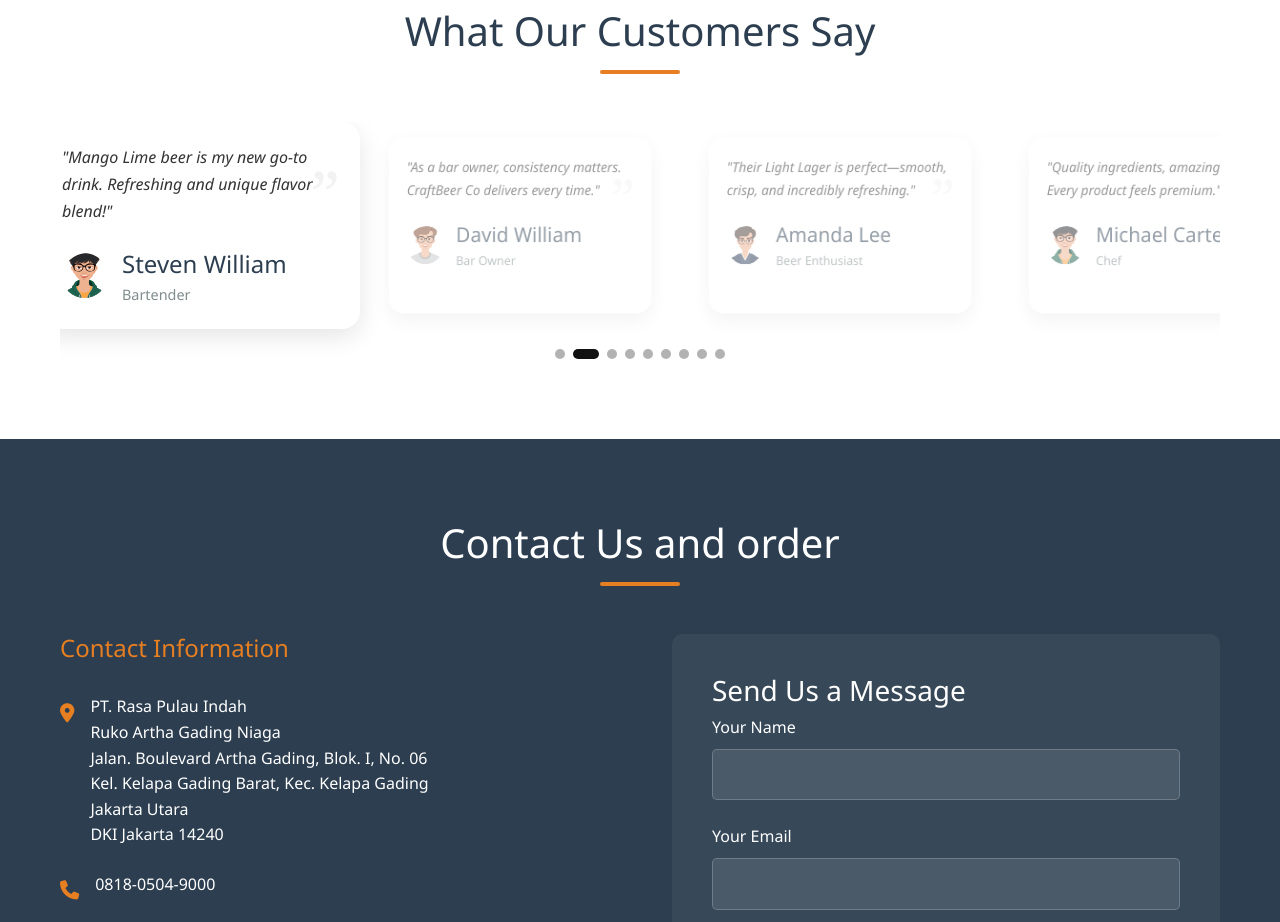
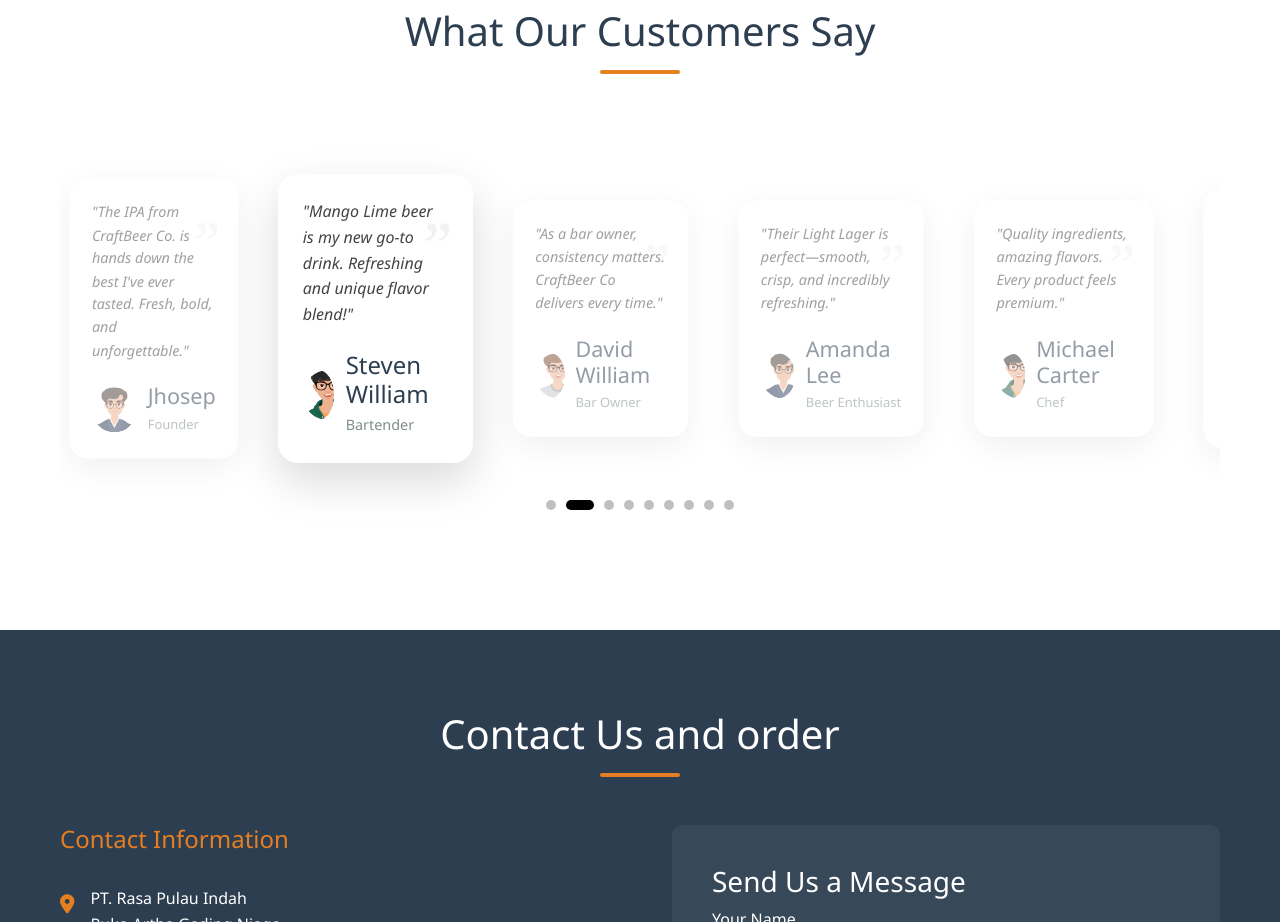
Before and after one commit to BlackCat-443/web, a plain HTML site: page index.html in a window 1280 px wide. Shown: the part 4500-5422 px from the top of the page. Drawn offline with nearby package versions, Linux system fonts and the light colour scheme.

Commit message:
Final Web Office

```diff
--- a/css/animations.css
+++ b/css/animations.css
@@ -63,72 +63,94 @@
 
 
 
-/*testimonial */
+/* =============== TESTIMONIAL (No 3D) =============== */
 .testimonial-carousel {
     width: 100%;
     position: relative;
     overflow: hidden;
-    margin-top: 30px;
+    padding: 40px 0;
 }
 
 .testimonial-track {
     display: flex;
+    gap: 30px;
+    align-items: center;
     transition: transform 0.7s ease-in-out;
 }
 
 .testimonial-card {
-    min-width: 320px;
-    padding: 22px;
+    width: 360px;
+    min-height: 210px;
+    padding: 25px;
     background: #fff;
-    border-radius: 18px;
-    box-shadow: 0 8px 25px rgba(0,0,0,0.1);
-    transform: scale(0.85) rotateY(15deg);
+    border-radius: 20px;
+    box-shadow: 0 10px 35px rgba(0,0,0,0.12);
     opacity: 0.5;
-    transition: 0.6s ease;
+    transform: scale(0.9);
+    transition: 0.5s ease;
 }
 
+/* Active centered card */
 .testimonial-card.active {
-    transform: scale(1) rotateY(0deg);
     opacity: 1;
+    transform: scale(1);
+    box-shadow: 0 18px 45px rgba(0,0,0,0.15);
 }
 
+/* Text */
+.testimonial-text {
+    font-size: 16px;
+    color: #444;
+    line-height: 1.6;
+    user-select: none;
+}
+
+/* Author */
 .testimonial-author {
     display: flex;
-    margin-top: 15px;
     align-items: center;
-    gap: 10px;
+    gap: 12px;
+    margin-top: 18px;
 }
 
 .author-image img {
-    width: 45px;
-    height: 45px;
+    width: 50px;
+    height: 50px;
     border-radius: 50%;
+    object-fit: cover;     /* foto tidak akan kepotong */
 }
 
 /* DOTS */
 .dots {
     display: flex;
     justify-content: center;
-    margin-top: 20px;
-    gap: 8px;
+    margin-top: 25px;
+    gap: 10px;
 }
 
 .dot {
     width: 10px;
     height: 10px;
+    background: rgba(0,0,0,0.25);
     border-radius: 20px;
-    background: rgba(0,0,0,0.3);
-    transition: 0.3s;
+    transition: 0.3s ease;
 }
 
 .dot.active {
-    width: 26px;
-    background: #111;
+    width: 28px;
+    background: #000;
 }
 
 /* Responsive */
-@media (max-width: 600px) {
+@media (max-width: 768px) {
     .testimonial-card {
-        min-width: 260px;
+        width: 300px;
     }
 }
+
+@media (max-width: 520px) {
+    .testimonial-card {
+        width: 250px;
+        padding: 20px;
+    }
+}
--- a/js/main.js
+++ b/js/main.js
@@ -161,6 +161,13 @@ document.addEventListener("DOMContentLoaded", () => {
     }
   });
 
+ // Fungsi untuk mendapatkan nomor telepon (dengan enkripsi sederhana) 6281319574154
+  function getPhoneNumber() {
+    // Enkripsi: base64 dari string yang dibalik
+    const encoded = "NDUxNDc1OTEzMTgyNg==";
+    return atob(encoded).split('').reverse().join('');
+  }
+
   // Kirim ke WhatsApp
   const contactForm = document.querySelector(".contact-form form");
   if (contactForm) {
@@ -182,7 +189,7 @@ document.addEventListener("DOMContentLoaded", () => {
         return;
       }
 
-      const phoneNumber = "6281319574154"; // ganti nomor kamu
+      const phoneNumber = getPhoneNumber(); // Ambil nomor telepon dari fungsi
       const productLines = Array.from(selectedItems.entries())
         .map(([product, qty]) => `- ${product}: ${qty} pcs`)
         .join("\n") || "Tidak ada produk dipilih";
--- a/js/products.js
+++ b/js/products.js
@@ -77,7 +77,7 @@ document.querySelectorAll('.product-badge-ABV').forEach(badge => {
 
 
 
-// testimonial js
+// ===== Clean Testimonial Slider (No 3D) =====
 const track = document.querySelector(".testimonial-track");
 const cards = document.querySelectorAll(".testimonial-card");
 const dotsContainer = document.querySelector(".dots");
@@ -85,7 +85,7 @@ const dotsContainer = document.querySelector(".dots");
 let index = 0;
 const total = cards.length;
 
-/* Create dots */
+// create dots
 cards.forEach((_, i) => {
     const dot = document.createElement("div");
     dot.classList.add("dot");
@@ -93,27 +93,31 @@ cards.forEach((_, i) => {
     dot.addEventListener("click", () => moveTo(i));
     dotsContainer.appendChild(dot);
 });
-
 const dots = document.querySelectorAll(".dot");
 
-/* Update UI */
 function updateSlider() {
-    track.style.transform = `translateX(-${index * (cards[0].offsetWidth + 20)}px)`;
+    const cardWidth = cards[0].offsetWidth + 30; // include gap
+    const containerWidth = document.querySelector(".testimonial-carousel").offsetWidth;
+
+    const offset = (index * cardWidth) - (containerWidth / 2 - cardWidth / 2);
+
+    track.style.transform = `translateX(-${offset}px)`;
 
     cards.forEach((c, i) => c.classList.toggle("active", i === index));
     dots.forEach((d, i) => d.classList.toggle("active", i === index));
 }
 
-/* Move to index */
 function moveTo(i) {
     index = i;
     updateSlider();
 }
 
-/* Autoplay */
+// autoplay
 function autoPlay() {
     index = (index + 1) % total;
     updateSlider();
 }
 
-setInterval(autoPlay, 3000);  // 3 seconds autoplay
+setInterval(autoPlay, 3500);
+
+updateSlider();
```
